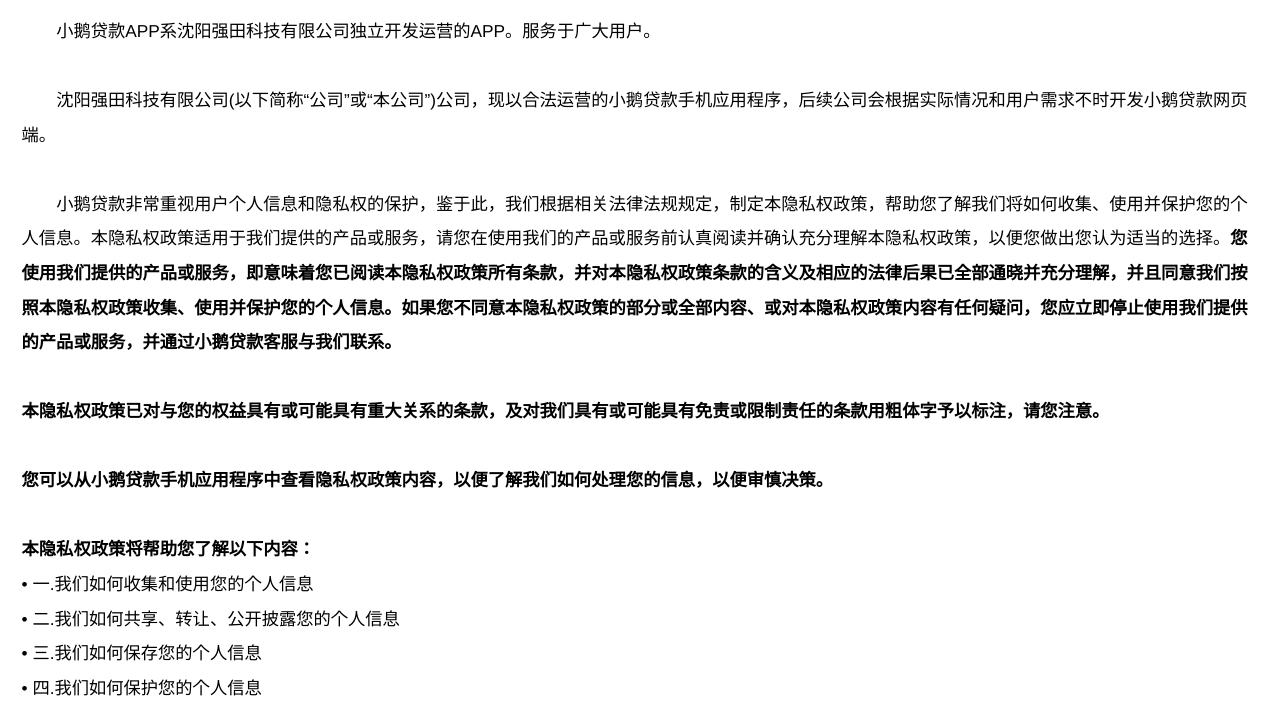
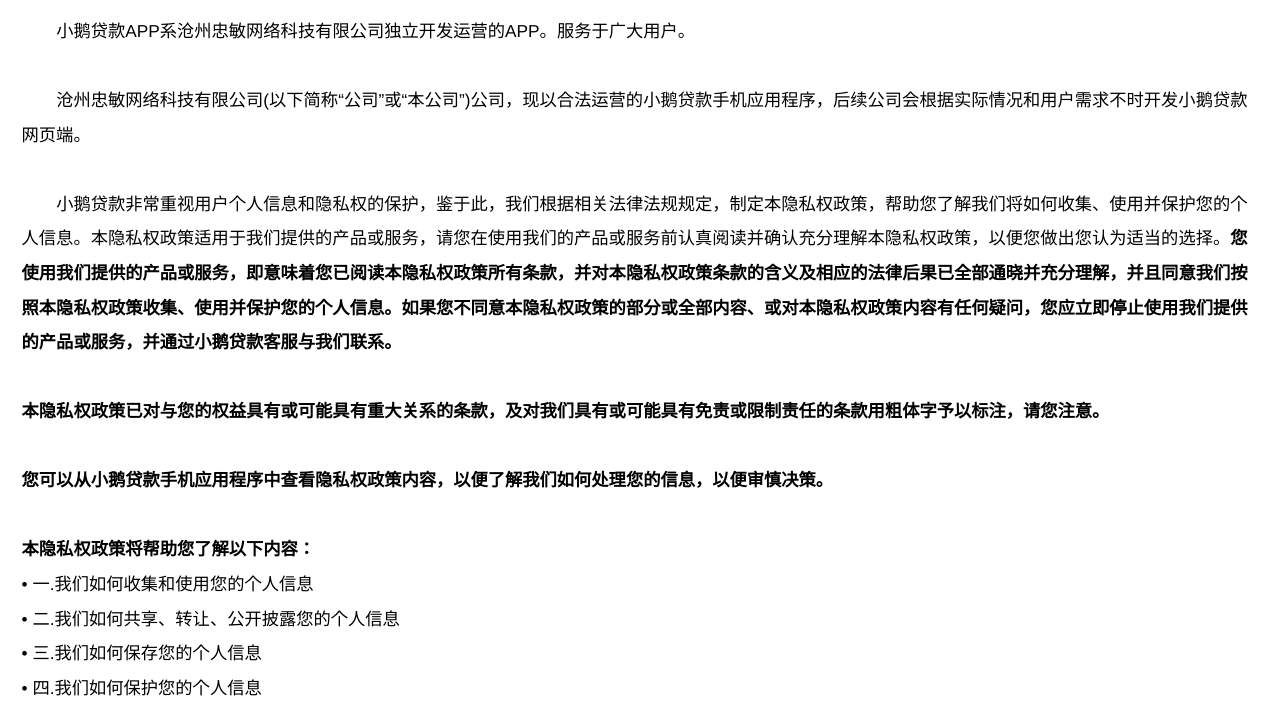
Before and after one commit to githublordtao/githublordtao.github.io, a plain HTML site: page privacy.html in a window 1280 px wide. Shown: the part 81-792 px from the top of the page. Drawn offline with Linux system fonts and the light colour scheme.

Commit message:
Update privacy.html

```diff
--- a/privacy.html
+++ b/privacy.html
@@ -1163,8 +1163,8 @@
 <div class="reg-agreement">
     <div class="reg-wrap">
         <h1>小鹅贷款隐私政策协议</h1>
-        <p>小鹅贷款APP系沈阳强田科技有限公司独立开发运营的APP。服务于广大用户。</p><br>
-        <p>沈阳强田科技有限公司(以下简称“公司”或“本公司”)公司，现以合法运营的小鹅贷款手机应用程序，后续公司会根据实际情况和用户需求不时开发小鹅贷款网页端。</p><br>
+        <p>小鹅贷款APP系沧州忠敏网络科技有限公司独立开发运营的APP。服务于广大用户。</p><br>
+        <p>沧州忠敏网络科技有限公司(以下简称“公司”或“本公司”)公司，现以合法运营的小鹅贷款手机应用程序，后续公司会根据实际情况和用户需求不时开发小鹅贷款网页端。</p><br>
         <p>小鹅贷款非常重视用户个人信息和隐私权的保护，鉴于此，我们根据相关法律法规规定，制定本隐私权政策，帮助您了解我们将如何收集、使用并保护您的个人信息。本隐私权政策适用于我们提供的产品或服务，请您在使用我们的产品或服务前认真阅读并确认充分理解本隐私权政策，以便您做出您认为适当的选择。<strong>您使用我们提供的产品或服务，即意味着您已阅读本隐私权政策所有条款，并对本隐私权政策条款的含义及相应的法律后果已全部通晓并充分理解，并且同意我们按照本隐私权政策收集、使用并保护您的个人信息。如果您不同意本隐私权政策的部分或全部内容、或对本隐私权政策内容有任何疑问，您应立即停止使用我们提供的产品或服务，并通过小鹅贷款客服与我们联系。</strong></p><br>
         <strong>本隐私权政策已对与您的权益具有或可能具有重大关系的条款，及对我们具有或可能具有免责或限制责任的条款用粗体字予以标注，请您注意。</strong><br><br>
         <strong>您可以从小鹅贷款手机应用程序中查看隐私权政策内容，以便了解我们如何处理您的信息，以便审慎决策。</strong><br><br>
```
